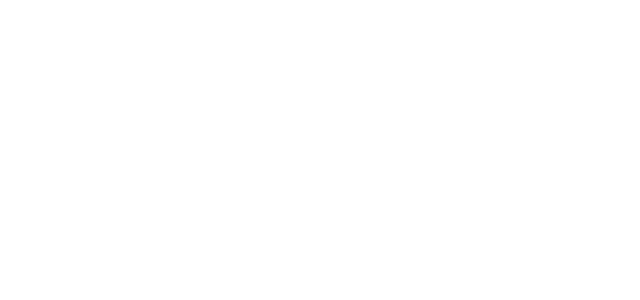
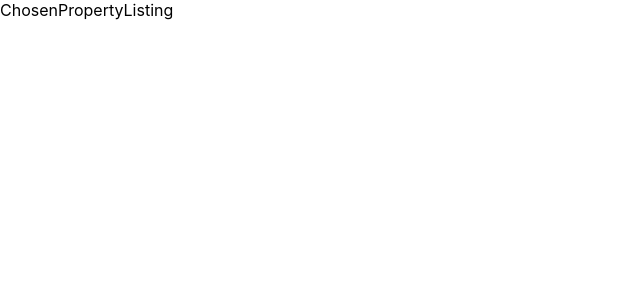
Before and after one commit to Walks99/Metro-NZ-Property-Management, a React (Create React App) app in the folder frontend/: page /chosenpropertylisting in a window 1280 px wide. Before the commit this address had no page. Shown: the top 300 px of the page, without its empty margins (0-640 px from the left). Built offline with nearby package versions, Linux system fonts and the light colour scheme.

Commit message:
Added "ChosenPropertyListing" route in App.js

```diff
--- a/frontend/src/App.js
+++ b/frontend/src/App.js
@@ -1,11 +1,13 @@
 import "./App.css";
 import {Routes,Route} from 'react-router-dom';
 import DataEntry from "./data-entry/DataEntry";
+import Chosenpropertylisting from "./pages/ben-walker/ChosenPropertyListing";
 
 function App() {
   return (
     <Routes>
       <Route path='/dataentry' element={<DataEntry />}></Route>
+      <Route path='/chosenpropertylisting' element={<Chosenpropertylisting />}></Route>
     </Routes>
   )
 }
```
